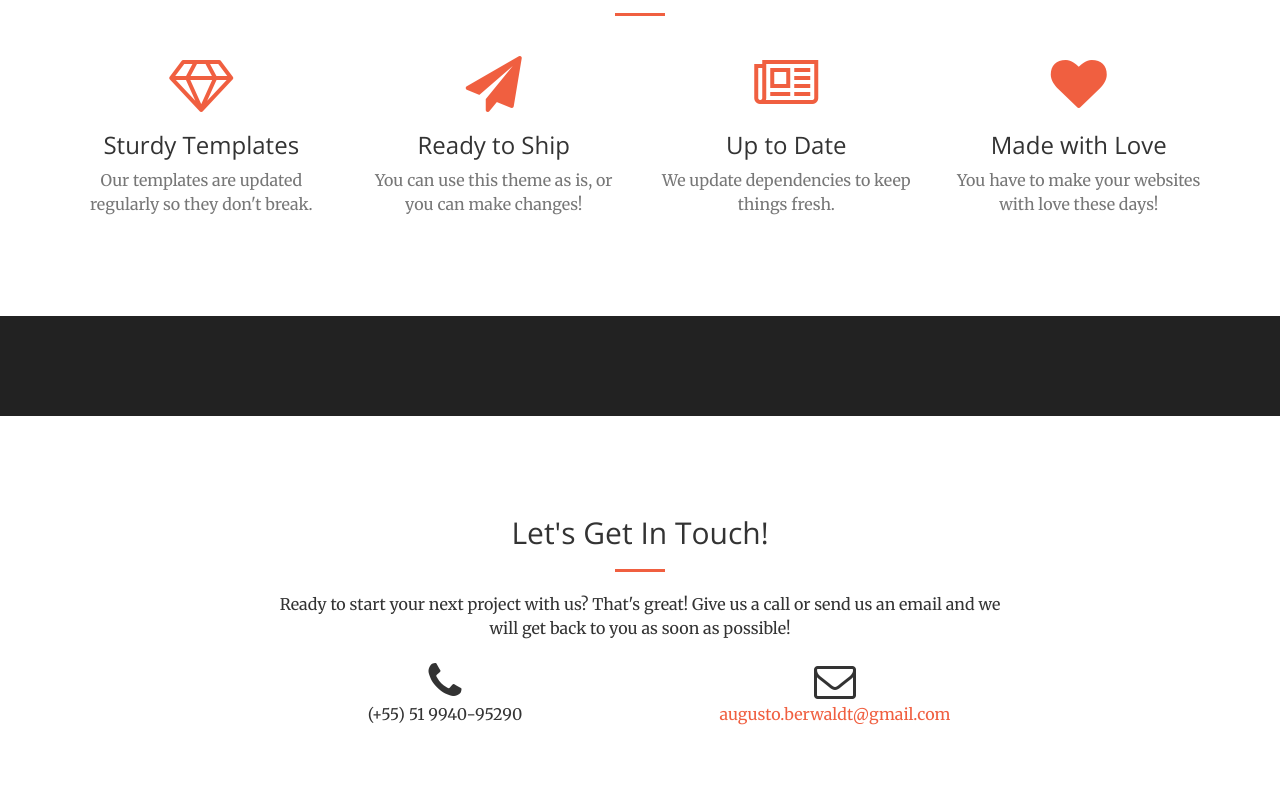
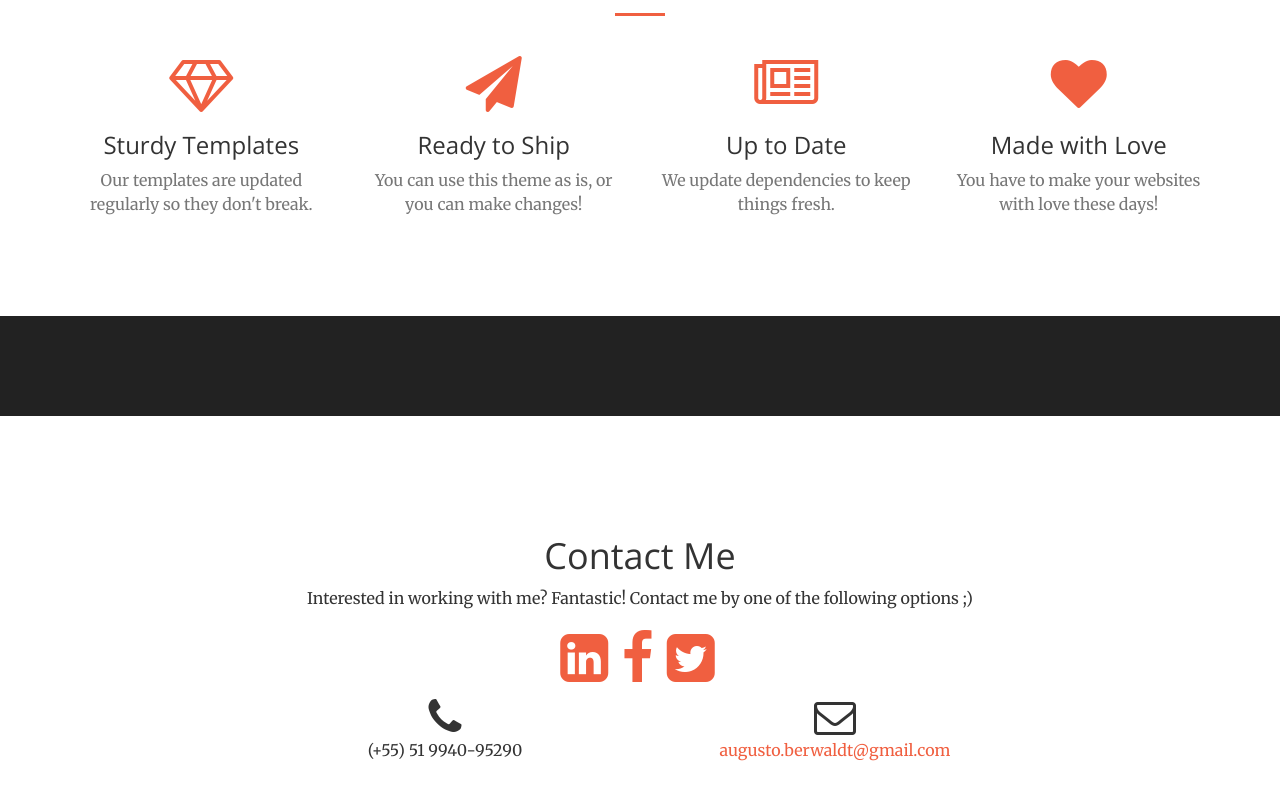
Before and after one commit to augustoberwaldt/augustoberwaldt.github.io, a website: page index.html in a window 1280 px wide. Shown: the part 1424-2224 px from the top of the page. Drawn offline with nearby package versions, Linux system fonts and the light colour scheme.

Commit message:
FEA: adiciona contact

```diff
--- a/index.html
+++ b/index.html
@@ -155,9 +155,45 @@
         <div class="container">
             <div class="row">
                 <div class="col-lg-8 col-lg-offset-2 text-center">
-                    <h2 class="section-heading">Let's Get In Touch!</h2>
-                    <hr class="primary">
-                    <p>Ready to start your next project with us? That's great! Give us a call or send us an email and we will get back to you as soon as possible!</p>
+                    <div class="col-lg-12 col-md-12">
+                      <h1 class="wow slideInLeft" style="visibility: visible; animation-name: slideInLeft;">Contact Me</h1>
+                         <p class="wow slideInRight" style="visibility: visible; animation-name: slideInRight;">
+                           Interested in working with me? Fantastic! Contact me by one of the following options ;)
+                         </p>
+
+                        <ul class="list-inline">
+                            <li class="wow bounceIn" data-wow-delay="0.2s" style="visibility: visible; animation-delay: 0.2s; animation-name: bounceIn;">
+                                  <a href="http://www.linkedin.com/in/lucianobohrer" target="blank">
+                                       <i class="fa fa-linkedin-square fa-4x"></i>
+                                  </a>
+                            </li>
+                            <li class="wow bounceIn" data-wow-delay="0.3s" style="visibility: visible; animation-delay: 0.3s; animation-name: bounceIn;">
+                                   <a href="https://www.facebook.com/augustomarlon.berwaldt" style="target=&quot;blank&quot;">
+                                       <i class="fa fa-facebook fa-4x"></i>
+                                   </a>
+                            </li>
+
+                            <li class="wow bounceIn" data-wow-delay="0.4s" style="visibility: visible; animation-delay: 0.4s; animation-name: bounceIn;">
+                                   <a href="https://twitter.com/Augusto03193695" target="blank">
+                                        <i class="fa fa-twitter-square fa-4x"></i>
+                                   </a>
+                            </li>
+
+                             <!--<li class="wow bounceIn" data-wow-delay="0.5s" style="visibility: visible; animation-delay: 0.5s; animation-name: bounceIn;">
+                                   <a href="#" target="blank">
+                                        <i class="fa fa-instagram fa-4x"></i>
+                                   </a>
+                            </li>
+
+                             <li class="wow bounceIn" data-wow-delay="0.6s" style="visibility: visible; animation-delay: 0.6s; animation-name: bounceIn;">
+                                <a href="mailto:hello@luciano.mobi" target="blank">
+                                         <i class="fa fa-envelope fa-4x"></i>
+                                </a>
+                            </li>
+                            -->
+
+                        </ul>
+                    </div>
                 </div>
                 <div class="col-lg-4 col-lg-offset-2 text-center">
                     <i class="fa fa-phone fa-3x sr-contact"></i>
```
